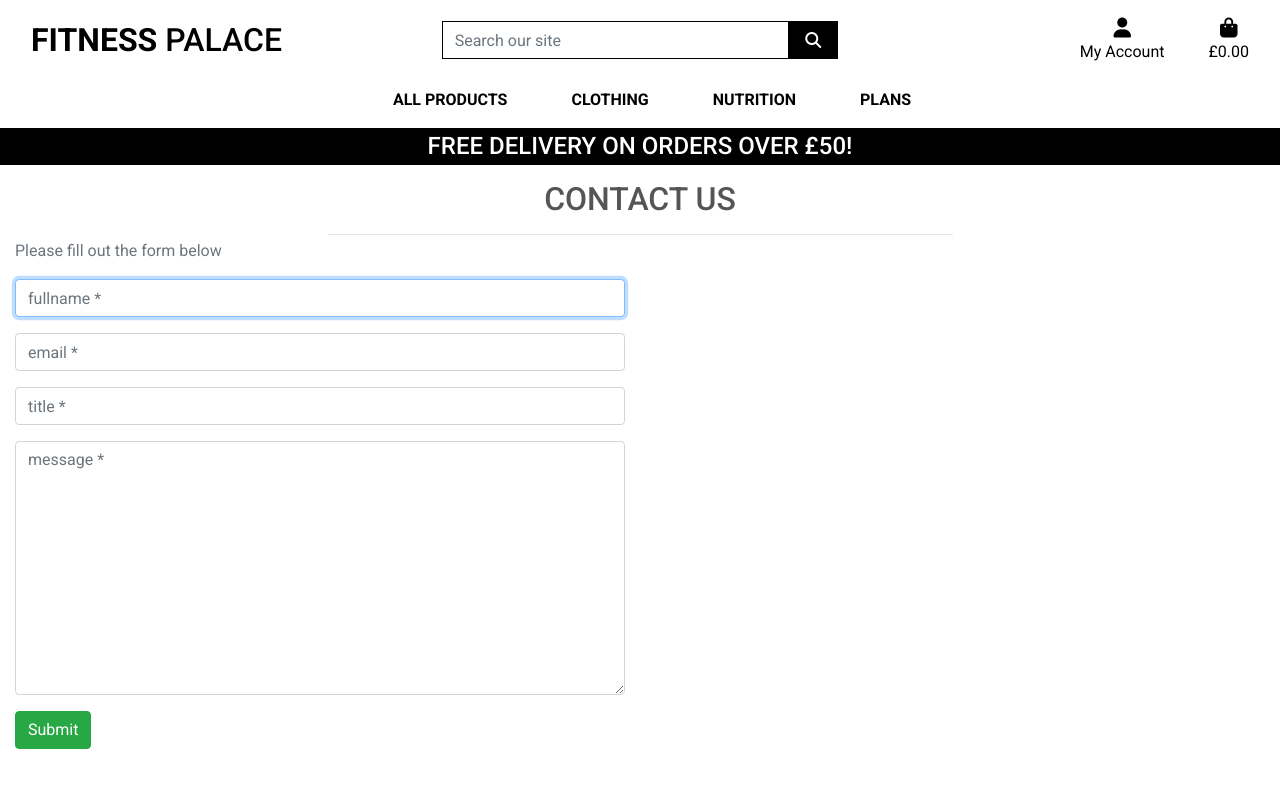
After one commit to osaroo3/fitness-palace-ci-project5, a Django app: page /contact_us/ in a window 1280 px wide. The commit adds this page. Run offline with Django 3.2, Linux system fonts and the light colour scheme; some libraries are stand-ins or nearby versions.

Commit message:
Added template for contact us page and the view to render it

```diff
--- a/contact_us/admin.py
+++ b/contact_us/admin.py
@@ -6,7 +6,7 @@ from .models import Contact
 class ContactAdmin(admin.ModelAdmin):
     """ View info from contact form in backend """
     list_display = (
-        'user',
+        'fullname',
         'email',
         'title',
         'message',
--- /dev/null
+++ b/contact_us/forms.py
@@ -0,0 +1,34 @@
+from django import forms
+from .models import Contact
+
+class ContactForm(forms.ModelForm):
+    """
+    Contact Form to reach us
+    """
+    class Meta:
+        model = Contact
+        fields = ('fullname','email', 'title','message')
+
+
+    def __init__(self, *args, **kwargs):
+        """
+        Add placeholders and classes, remove auto-generated
+        labels and set autofocus on first field
+        """
+        super().__init__(*args, **kwargs)
+        placeholders = {
+            'fullname': 'fullname',
+            'email': 'email',
+            'title': 'title',
+            'message': 'message',
+        }
+
+        self.fields['fullname'].widget.attrs['autofocus'] = True
+        for field in self.fields:
+            if self.fields[field].required:
+                placeholder = f'{placeholders[field]} *'
+            else:
+                placeholder = placeholders[field]
+            self.fields[field].widget.attrs['placeholder'] = placeholder
+            self.fields[field].widget.attrs['class'] = 'stripe-style-input'
+            self.fields[field].label = False
--- a/contact_us/models.py
+++ b/contact_us/models.py
@@ -1,14 +1,13 @@
 from django.db import models
-from django.contrib.auth.models import User
 
 # Create your models here.
 
 class Contact(models.Model):
 
-    user = models.ForeignKey(User, on_delete=models.CASCADE)
-    email = models.EmailField(max_length=200)
-    title = models.CharField(max_length=230)
-    message = models.TextField(max_length=1500)
+    fullname = models.CharField(max_length=200, null=False, blank=False)
+    email = models.EmailField(max_length=200, null=False, blank=False)
+    title = models.CharField(max_length=230, null=False, blank=False)
+    message = models.TextField(max_length=2500, null=False, blank=False)
     date = models.DateTimeField(auto_now_add=True)
 
     class Meta:
--- /dev/null
+++ b/contact_us/templates/contact_us/contact_us.html
@@ -0,0 +1,38 @@
+{% extends "base.html" %}
+{% load static %}
+
+{% block page_header %}
+<div class="container header-container">
+    <div class="row">
+        <div class="col"></div>
+    </div>
+</div>
+{% endblock %}
+
+{% block content %}
+<div class="overlay"></div>
+<div class="container-fluid">
+    <div class="row">
+        <div class="col text-center mt-3">
+            <h2 class="logo-font">Contact Us</h2>
+            <hr class="w-50 mb-1">
+        </div>
+    </div>
+    <div class="row">
+        <div class="col-12 col-lg-6">
+            <p class="text-muted">Please fill out the form below</p>
+            <form method="POST" action="{% url 'contact_us' %}" name="form" method="POST">
+
+                {{ form | crispy }}
+                {% csrf_token %}
+
+                 <button class="btn btn-success" type="submit">Submit</button>
+
+            </form>
+        </div>
+    </div>
+
+
+</div>
+
+{% endblock %}
--- /dev/null
+++ b/contact_us/urls.py
@@ -0,0 +1,5 @@
+from django.urls import path
+from . import views
+urlpatterns = [
+    path('', views.contact_us, name='contact_us'),
+]
--- a/contact_us/views.py
+++ b/contact_us/views.py
@@ -1,3 +1,33 @@
-from django.shortcuts import render
+from django.shortcuts import render, redirect, reverse, get_object_or_404, HttpResponse
+from django.contrib import messages
+from contact_us.forms import ContactForm
 
 # Create your views here.
+
+def contact_us(request):
+    """ A view that renders the contact us page """
+
+
+    if request.method == 'POST':
+        form = ContactForm(request.POST)
+        if form.is_valid():
+            form = form.save(commit=False)
+            form.save()
+            messages.add_message(
+                request,
+                messages.SUCCESS,
+                'Your message was successfully received.\
+                    We will get back to you')
+            return redirect('contact_us')
+        else:
+            messages.error(
+                request, 'Message delivery failed. \
+                    Check the form and try again.')
+    else:
+        form = ContactForm()
+
+
+    context = {
+    'form': form
+    }
+    return render(request, 'contact_us/contact_us.html', context)
--- a/fitness_palace/urls.py
+++ b/fitness_palace/urls.py
@@ -29,4 +29,5 @@ urlpatterns = [
     path("subscribe/", include('subscribe.urls')),
     path("sub_checkout/", include('sub_checkout.urls')),
     path("profile/", include('profiles.urls')),
+    path("contact_us/", include('contact_us.urls')),
 ] + static(settings.MEDIA_URL, document_root=settings.MEDIA_ROOT)
--- a/templates/base.html
+++ b/templates/base.html
@@ -87,6 +87,7 @@
                             <a href="{% url 'add_product' %}" class="dropdown-item">Facility Management</a>
                             {% endif %}
                             <a href="{% url 'profile' %}" class="dropdown-item">My Profile</a>
+                            <a href="{% url 'contact_us' %}" class="dropdown-item">Contact Us</a>
                             <a href="{% url 'account_logout' %}" class="dropdown-item">Logout</a>
                             {% else %}
                             <a href="{% url 'account_signup' %}" class="dropdown-item">Register</a>
```
Also changed, not shown: contact_us/migrations/0002_auto_20240707_0743.py (added), contact_us/migrations/0003_alter_contact_fullname.py (added), contact_us/migrations/0004_alter_contact_message.py (added).
